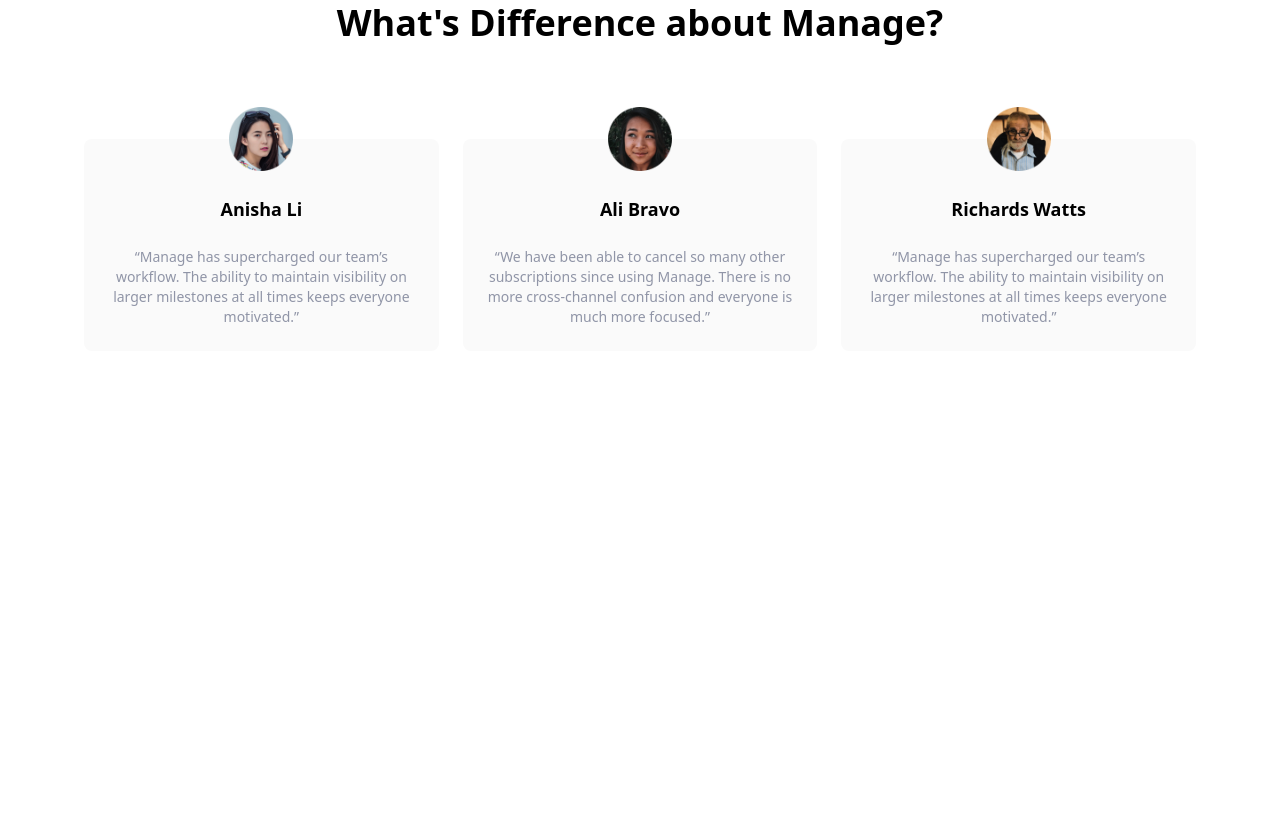
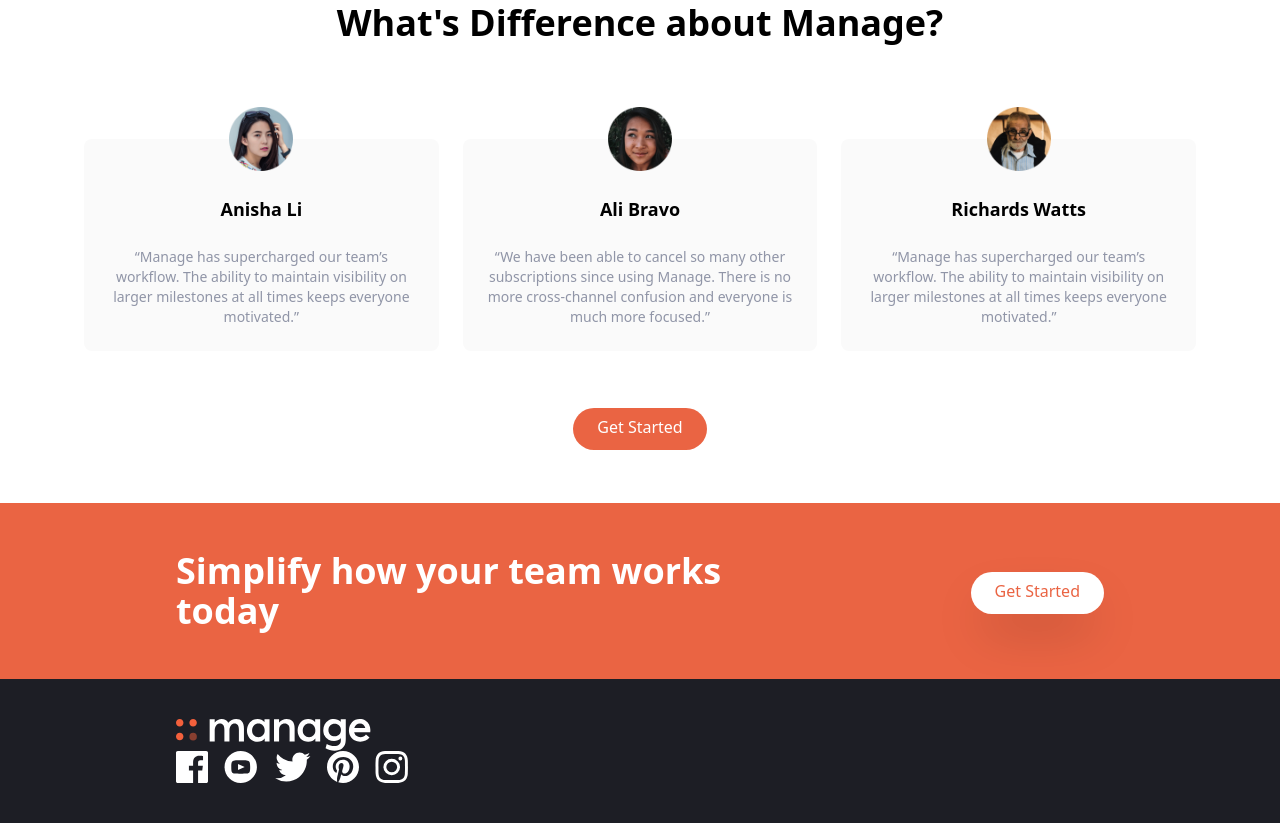
Before and after one commit to niranjanrai/Manage---First-tailwind-project, a website: page index.html in a window 1280 px wide. Shown: the part 1265-2088 px from the top of the page. Before the commit the page ends 1616 px from the top, so only its background shows below. Drawn offline with Linux system fonts and the light colour scheme.

Commit message:
first commit

```diff
--- a/index.html
+++ b/index.html
@@ -197,9 +197,73 @@
                 </p>
             </div>
         </div>
+        <!-- Buttons -->
+        <div class="my-16">
+            <a href="#"
+                class="   p-3 px-6 pt-2 text-white bg-brightRed rounded-full baseline hover:bg-brightRedLight ">Get
+                Started</a>
+        </div>
     </div>
+</section>
 
+<!-- CTA Section -->
+<section id="cta" class="bg-brightRed">
+    <!-- Flex Container -->
+    <div
+        class="container flex flex-col items-center justify-between px-6 py-24 mx-auto space-y-12 md:py-12 md:flex-row md:space-y-0">
+
+        <!-- Heading -->
+        <h2 class="text-5xl font-bold leading-tight text-center text-white md:text-4xl md:max-w-xl md:text-left">
+            Simplify how your team works today
+        </h2>
+        <!-- Button -->
+        <div>
+            <a href="#"
+                class="   p-3 px-6 pt-2 text-brightRed bg-white rounded-full shadow-2xl baseline hover:bg-gray-900  ">Get
+                Started</a>
+        </div>
+    </div>
 </section>
+
+<!-- Footer -->
+<footer class="bg-veryDarkBlue">
+    <!-- Flex Conatiner -->
+    <div class="flex container flex-col-reverse justify-between px-6 py-10 mx-auto space-y-8 md:flex-row md:space-y-8 ">
+        <!-- Logo and Social icon -->
+        <div
+            class="flex flex-col-reverse items-center justify-between space-y-12 md:flex-col md:space-y-0 md:items-start">
+            <!-- Logo -->
+            <div>
+                <img src="./img/logo-white.svg" class="h-8" alt="">
+            </div>
+            <!-- Socials Links Container -->
+            <div class="flex justify-center space-x-4">
+                <!-- Links1 -->
+                <a href="">
+                    <img src="./img/icon-facebook.svg" class="h-8" alt="">
+                </a>
+                <!-- Links2 -->
+                <a href="">
+                    <img src="./img/icon-youtube.svg" class="h-8" alt="">
+                </a>
+                <!-- Links3 -->
+                <a href="">
+                    <img src="./img/icon-twitter.svg" class="h-8" alt="">
+                </a>
+                <!-- Links4 -->
+                <a href="">
+                    <img src="./img/icon-pinterest.svg" class="h-8" alt="">
+                </a>
+                <!-- Links5 -->
+                <a href="">
+                    <img src="./img/icon-instagram.svg" class="h-8" alt="">
+                </a>
+            </div>
+        </div>
+        <!-- List Container -->
+
+    </div>
+</footer>
 
 
 <body>
```
Also changed, not shown: css/main.css.
